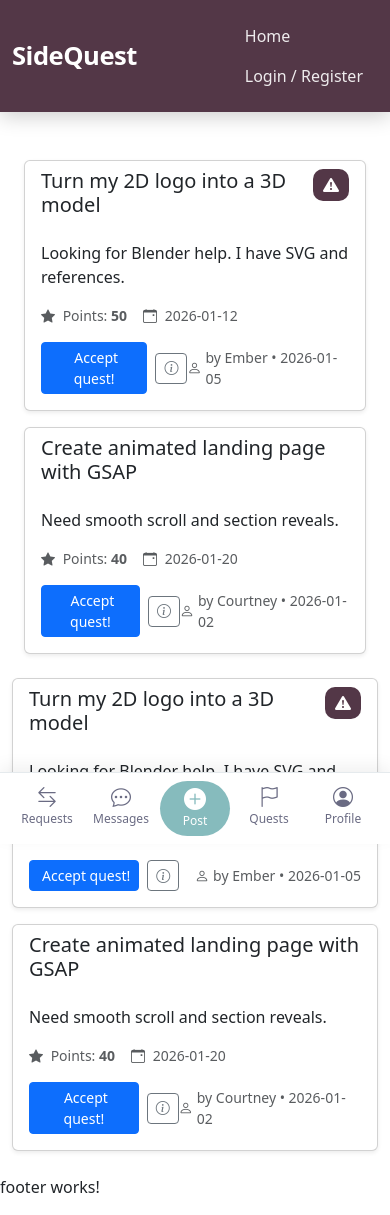
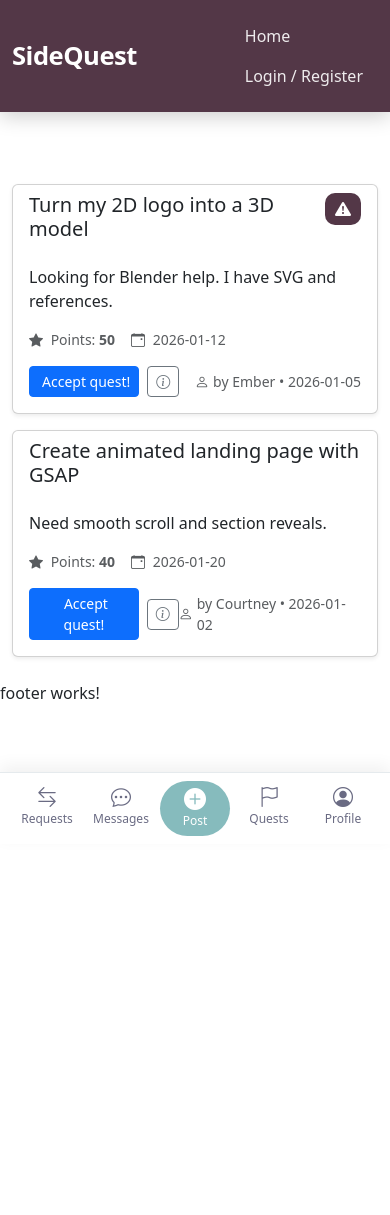
Before and after one commit to SirRicharod/mergemages-sidequest, an Angular app in the folder angular-frontend/: page / in a window 390 px wide. After the commit the page ends 844 px from the top, so only its background shows below. Built offline with nearby package versions, Linux system fonts and the light colour scheme.

Commit message:
Fixed feed duplicates

```diff
--- a/angular-frontend/src/app/pages/home/home.html
+++ b/angular-frontend/src/app/pages/home/home.html
@@ -23,8 +23,8 @@
             <app-post-composer #composerRef (submitPost)="onSubmitPost(feedRef, $event)">
             </app-post-composer>
 
-            <!-- Feed -->
-            <app-feed #feedRef [urgentOnly]="urgentOnly" [searchMode]="searchMode" [searchQuery]="searchQuery"
+            <!-- Feed (desktop/tablet) -->
+            <app-feed class="d-none d-lg-block" #feedRef [urgentOnly]="urgentOnly" [searchMode]="searchMode" [searchQuery]="searchQuery"
                 [queryMode]="queryMode">
             </app-feed>
         </div>
@@ -40,7 +40,8 @@
 </div>
 
 <!-- Bottom nav (phone mode only) -->
-<app-feed #feedRef [urgentOnly]="urgentOnly" [searchMode]="mode" [searchQuery]="searchQuery" [queryMode]="queryMode">
+<!-- Mobile feed (phone view) -->
+<app-feed class="d-lg-none" [urgentOnly]="urgentOnly" [searchMode]="searchMode" [searchQuery]="searchQuery" [queryMode]="queryMode">
 </app-feed>
 
 <app-bottom-nav class="d-lg-none" [mode]="mode" (toggleMode)="toggleSearchMode()" (makePost)="openPostPopup()"
```
